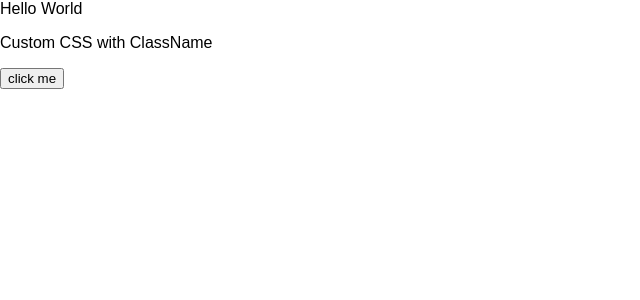
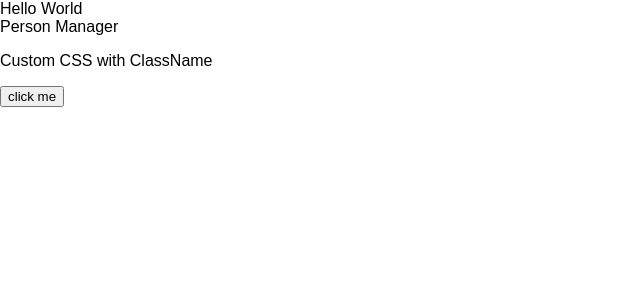
Before and after one commit to venkateswarat/Udemy-react-the-complete-guide-incl-redux, a React app in the folder react-complete-guide/: page / in a window 1280 px wide. Shown: the top 300 px of the page, without its empty margins (0-640 px from the left). Built offline with nearby package versions, Linux system fonts and the light colour scheme.

Commit message:
accessing the paramerts in class based with props

```diff
--- a/react-complete-guide/src/components/Cockpit/Cockpit.js
+++ b/react-complete-guide/src/components/Cockpit/Cockpit.js
@@ -18,7 +18,7 @@ const cockpit = (props)=>{
 
     return (
         <div> Hello World
-            <br/>
+            <br/>{props.title}
             <p className={assignedclasses.join(" ")}>Custom CSS with ClassName</p>
             <button  className={classes.Button} onClick={()=>{props.clicked()}}>click me</button>
         </div>
--- a/react-complete-guide/src/containers/App.js
+++ b/react-complete-guide/src/containers/App.js
@@ -61,7 +61,7 @@ class App extends Component{
     }
 
     return (<div className={classes.App}>
-     <Cockpit showPersons={this.state.showPersons} persons={this.state.persons} clicked={this.togglePersonsHandler}/>
+     <Cockpit title={this.props.appTitle} showPersons={this.state.showPersons} persons={this.state.persons} clicked={this.togglePersonsHandler}/>
       {person}
     </div>
     )
--- a/react-complete-guide/src/index.js
+++ b/react-complete-guide/src/index.js
@@ -6,7 +6,7 @@ import reportWebVitals from './reportWebVitals';
 
 ReactDOM.render(
   <React.StrictMode>
-    <App />
+    <App appTitle="Person Manager"/>
   </React.StrictMode>,
   document.getElementById('root')
 );
```
Also changed, not shown: 1 other file (tests, documents, lock files or other folders).
